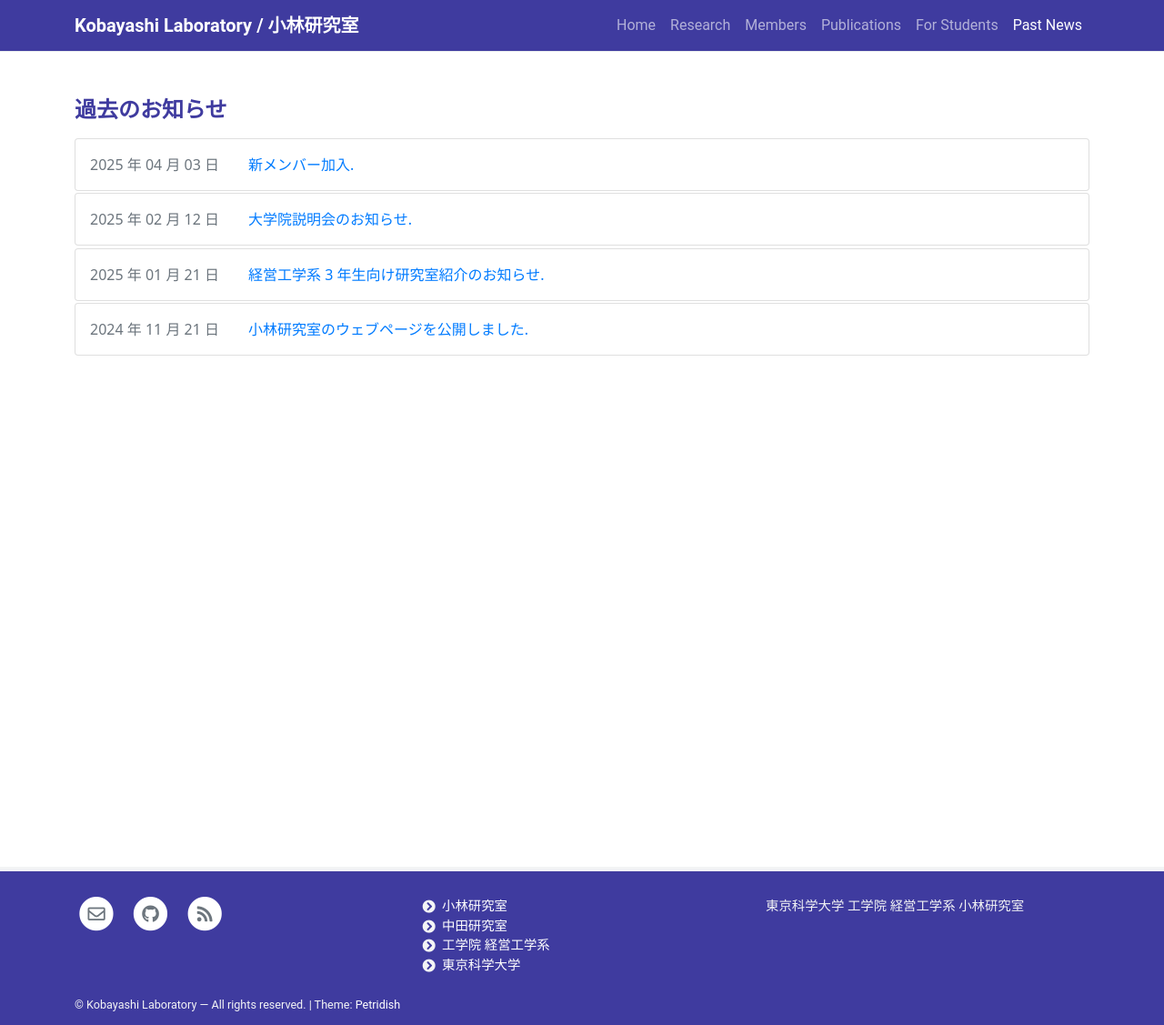
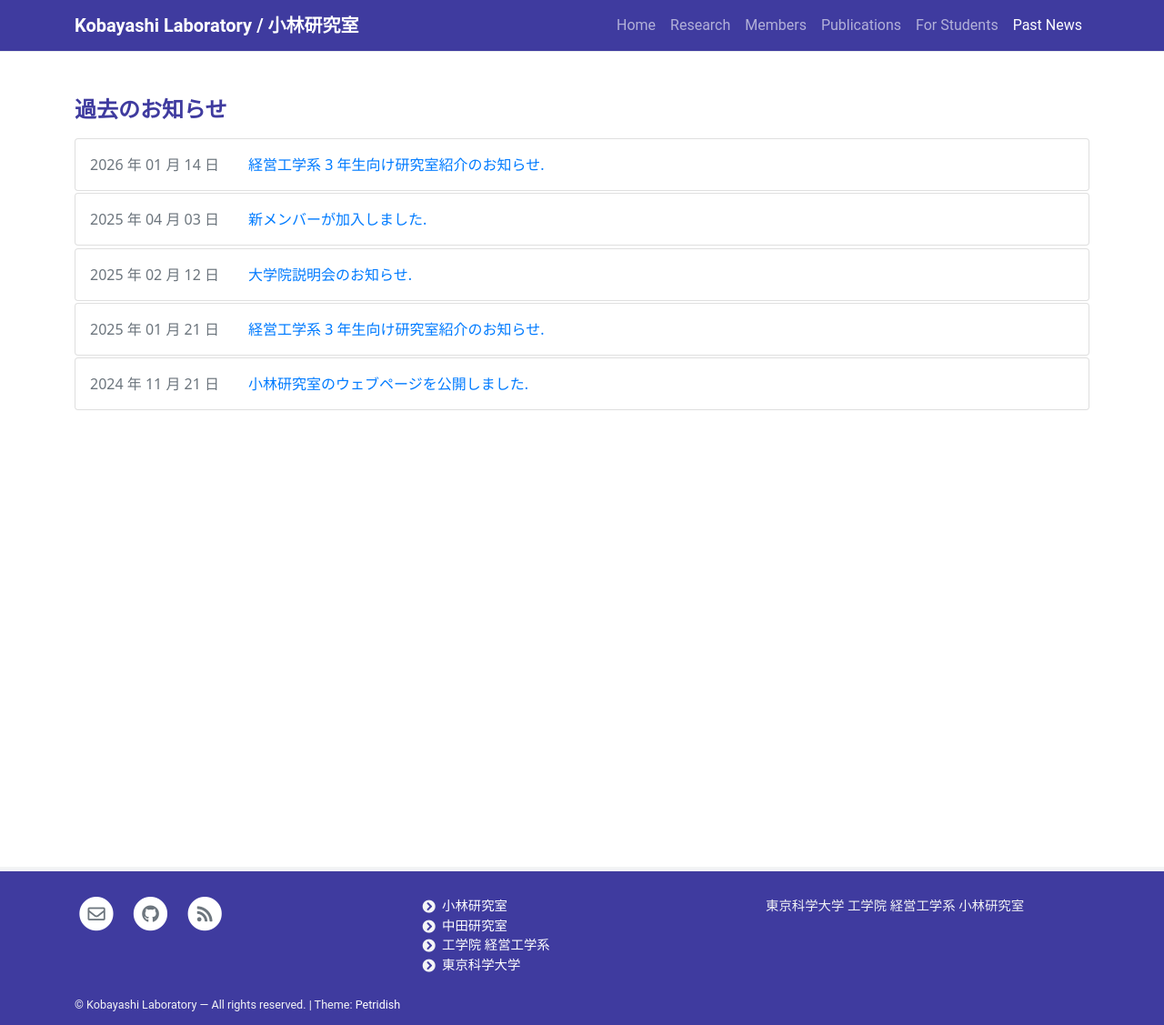
Before and after one commit to isct-koba-lab/isct-koba-lab.github.io, a Jekyll site: the page built from pages/archive.md, in a window 1280 px wide. Shown: the whole page at 91% size. Built offline with Jekyll 4.4.1, drawn with Linux system fonts in a browser that asks for light colours.

Commit message:
update news

```diff
--- a/_posts/2025-04-03-new_member.md
+++ b/_posts/2025-04-03-new_member.md
@@ -1,9 +1,9 @@
 ---
-title:  新メンバー加入.
+title:  新メンバーが加入しました.
 author: Ken Kobayashi
 comments: true
 ---
 
-## 新メンバー加入
+## 新メンバーが加入しました
 
 2025年度になり, 新たなメンバーが加入しました.
--- /dev/null
+++ b/_posts/2026-01-14-openlab.md
@@ -0,0 +1,14 @@
+---
+title:  経営工学系 3 年生向け研究室紹介のお知らせ.
+author: Ken Kobayashi
+comments: true
+---
+
+## 経営工学系 3 年生向け研究室紹介のお知らせ
+
+経営工学系 3 年生を対象とする研究室紹介を下記の日程で行います:
+- 2026 年 01 月 23 日（水）15:30〜16:30 @ 西 9 号館 3 階 303 号室
+- 2026 年 01 月 28 日（月）13:30〜14:30 @ 西 9 号館 3 階 303 号室
+- 2026 年 02 月 06 日（月）13:30〜14:40 @ 西 9 号館 3 階 303 号室
+
+なお, いずれの日程も中田研と合同での実施です．研究室紹介の後，希望者には学生室見学も行います．研究室に興味のある 3 年生はぜひご参加ください.
```
